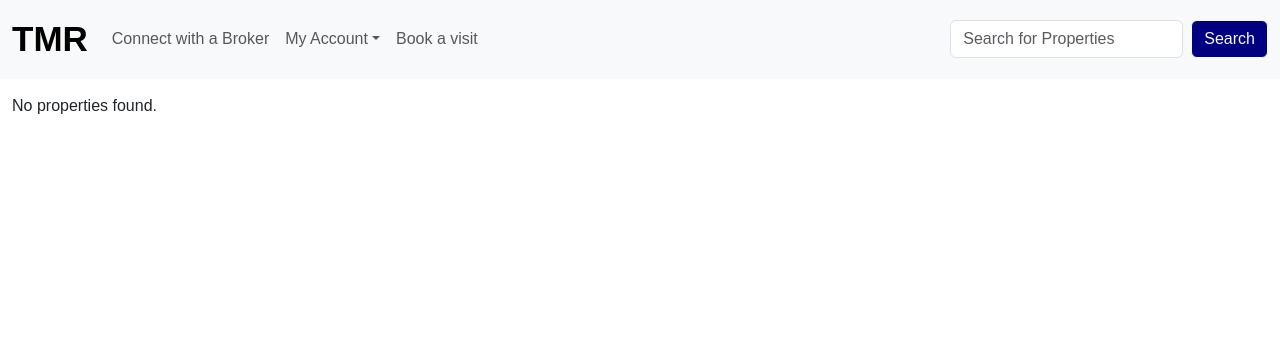
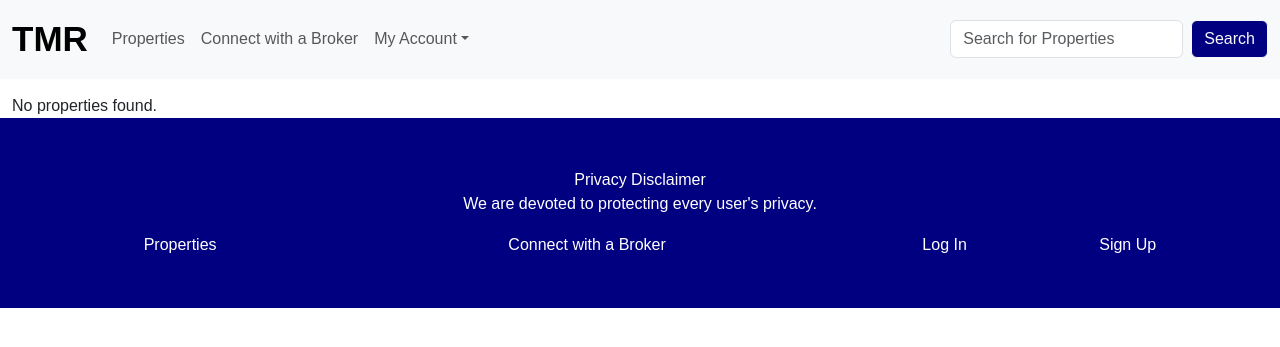
Before and after one commit to TheMagicRealtors/TheMagicRealtors-soen341projectF2023, a PHP site: page / in a window 1280 px wide. Shown: the top 347 px of the page. Run offline with PHP 8.4, Linux system fonts and the light colour scheme; data that the repository does not hold is empty; some libraries are stand-ins or nearby versions.

Commit message:
updated the files, updated the header, added a footer

```diff
--- /dev/null
+++ b/Sprint2/property page/footer.php
@@ -0,0 +1,17 @@
+<footer style="background-color:#000080; color:white; font-family:arial; padding: 50px; text-align:center;">
+    <p>
+        Privacy Disclaimer<br>We are devoted to protecting every user's privacy.
+    </p>
+    <div>
+    <table style="width: 100%;">
+        <tr>
+            <td><a class="nav-link" href="properties.php">Properties</a></td>
+            <td><a class="nav-link" href="#Broker">Connect with a Broker</a></td>
+             <td><a class="nav-link" href="#LogIn">Log In</a></td>
+             <td><a class="nav-link" href="#SignUp">Sign Up</a></td>
+    </table>
+</div>
+</footer
+
+</body>
+</html>
--- a/Sprint2/property page/header.php
+++ b/Sprint2/property page/header.php
@@ -33,6 +33,8 @@
                       </button>
                       <div class="collapse navbar-collapse" id="navbarSupportedContent">
                         <ul class="navbar-nav me-auto mb-2 mb-lg-0">
+                          <li class="nav-item"><a class="nav-link" href="properties.php">Properties</a>
+                          </li>
                           <li class="nav-item"><a class="nav-link" href="#Broker">Connect with a Broker</a>
                           </li>
                           <li class="nav-item dropdown">
@@ -46,8 +48,6 @@
                               <li><a class="dropdown-item" href="#" style="text-align: center;">My Favorites</a></li>
                             </ul>
                           </li>
-                          <li class="nav-item"><a class="nav-link" href="#visit">Book a visit</a>
-                          </li>
                         </ul>
 
                         <form method="post" action="search.php" class="d-flex">
@@ -58,6 +58,3 @@
                     </div>
                   </nav>
 </header>
-
-    </body>
-</html>
--- a/Sprint2/property page/index.php
+++ b/Sprint2/property page/index.php
@@ -1,25 +1,25 @@
 <?php
-function pdo_connect_mysql() {
-    $DATABASE_HOST = 'localhost';
-    $DATABASE_USER = 'root';
-    $DATABASE_PASS = '';
-    $DATABASE_NAME = 'magicrealtors';
-    try {
-        return new PDO('mysql:host=' . $DATABASE_HOST . ';dbname=' . $DATABASE_NAME . ';charset=utf8', $DATABASE_USER, $DATABASE_PASS);
-    } catch (PDOException $exception) {
-        exit('Failed to connect to database!');
-    }
-}
+// function pdo_connect_mysql() {
+//     $DATABASE_HOST = 'localhost';
+//     $DATABASE_USER = 'root';
+//     $DATABASE_PASS = '';
+//     $DATABASE_NAME = 'magicrealtors';
+//     try {
+//         return new PDO('mysql:host=' . $DATABASE_HOST . ';dbname=' . $DATABASE_NAME . ';charset=utf8', $DATABASE_USER, $DATABASE_PASS);
+//     } catch (PDOException $exception) {
+//         exit('Failed to connect to database!');
+//     }
+// }
 
-$pdo = pdo_connect_mysql(); //have to create the pdo object inside index.php
-$array = getUsers(); //change name
+//$pdo = pdo_connect_mysql(); //have to create the pdo object inside index.php
+// $array = getUsers(); //change name
 
-function getUsers() {
-    global $pdo; //pdo is not defined inside getUsers, so global imports pdo defined earlier and will use that one
-    $statement = $pdo->prepare('SELECT * FROM users');
-    $statement->execute();
-    return $statement->fetchAll(PDO::FETCH_ASSOC); //:: means we are referencing static method of PDO class
-}
+// function getUsers() {
+//     global $pdo; //pdo is not defined inside getUsers, so global imports pdo defined earlier and will use that one
+//     $statement = $pdo->prepare('SELECT * FROM users');
+//     $statement->execute();
+//     return $statement->fetchAll(PDO::FETCH_ASSOC); //:: means we are referencing static method of PDO class
+// }
 
 include 'properties.php';
 //include 'property_functions.php';
--- a/Sprint2/property page/properties.php
+++ b/Sprint2/property page/properties.php
@@ -7,8 +7,9 @@
 
     <!-- Properties -->
     <div class="container-fluid">
-        <?php
 
+       <?php
+        include 'property_functions.php';
         $conn = pdo_connect_mysql();
 
         // SQL query to retrieve property details
@@ -42,5 +43,6 @@
     <script src="js/main.js"></script>
     <script src="https://cdn.jsdelivr.net/npm/bootstrap@5.3.0-alpha3/dist/js/bootstrap.bundle.min.js" integrity="sha384-ENjdO4Dr2bkBIFxQpeoTz1HIcje39Wm4jDKdf19U8gI4ddQ3GYNS7NTKfAdVQSZe" crossorigin="anonymous"></script>
 
-</body>
-</html>
+<?php
+include 'footer.php';
+?>
--- a/Sprint2/property page/property.php
+++ b/Sprint2/property page/property.php
@@ -35,4 +35,5 @@ if($property['garage'] == 0){
     echo '</div>';
     echo '</div>';
 
+    include 'footer.php';
 ?>
--- a/Sprint2/property page/search.php
+++ b/Sprint2/property page/search.php
@@ -43,5 +43,6 @@ if ($stmt->rowCount() > 0) {
 }
 ?>
 </div>
-</body>
-</html>
+<?php
+include 'footer.php';
+?>
```
Also changed, not shown: Sprint2/property page/property_images/property-7.jpg (deleted), Sprint2/property page/property_images/property-8.jpg (deleted), Sprint2/property page/property_images/property-9.jpg (deleted), Sprint2/property page/property_images/property_10.jpg (renamed from Sprint2/property page/property_images/property-10.jpg), Sprint2/property page/property_images/property_11.jpg (renamed from Sprint2/property page/property_images/property-11.jpg), Sprint2/property page/property_images/property_12.jpg (renamed from Sprint2/property page/property_images/property-12.jpg), Sprint2/property page/property_images/property_6.jpg (renamed from Sprint2/property page/property_images/Property #6.jpg), 3 other files.
